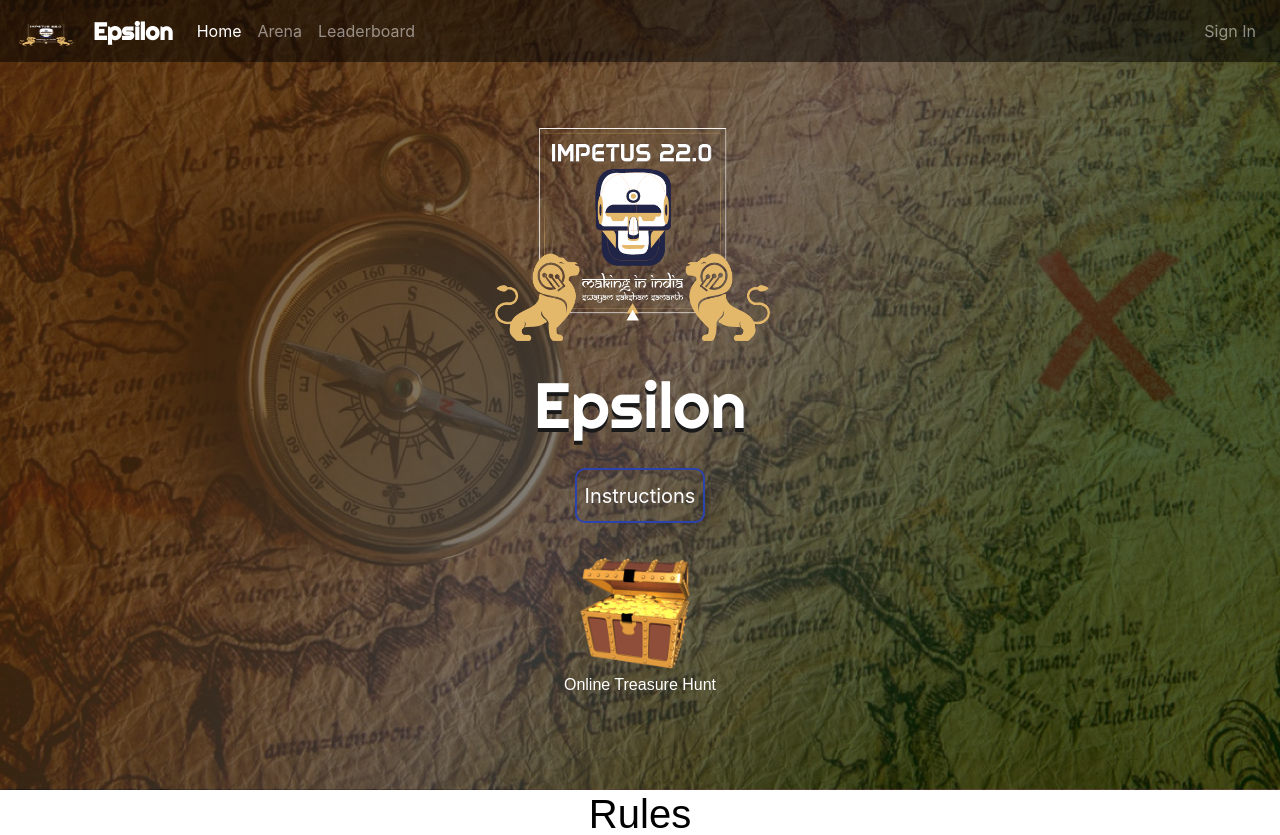
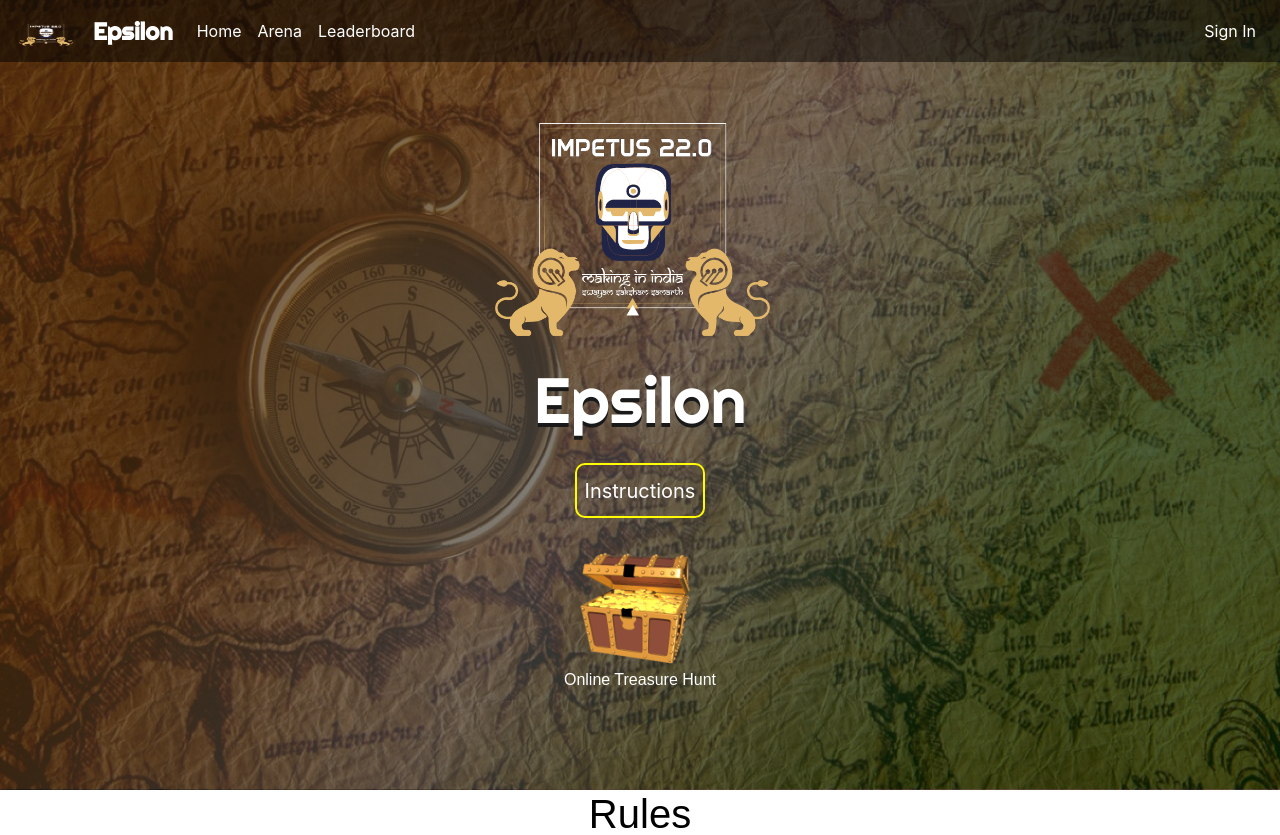
Before and after one commit to Nimitha-jagadeesha/Epsilonn-22, a Django app: page / in a window 1280 px wide. Shown: the top 835 px of the page. Run offline with Django 3.2, Linux system fonts and the light colour scheme; some libraries are stand-ins or nearby versions; some web fonts are replaced.

Commit message:
Update home.html

```diff
--- a/epsilon/templates/epsilon/home.html
+++ b/epsilon/templates/epsilon/home.html
@@ -116,7 +116,7 @@
         #but
         {
             color:white;
-            border:2px solid rgb(44, 67, 173);
+            border:2px solid rgb(255, 251, 4);
             height: 55px;
             width:130px;
             font-size:20px;
@@ -125,10 +125,7 @@
             border-radius: 10px;
 
         }
-      .div1
-      {
 
-      }
     </style>
     <style>
         .marq {
@@ -163,20 +160,20 @@
                 </li>
 
                 <li class="nav-item">
-                    <a class="nav-link" href="{% url 'Arena' %} ">Arena</a>
+                    <a class="nav-link active" href="{% url 'Arena' %} ">Arena</a>
                 </li>
 
                 <li class="nav-item">
-                    <a class="nav-link" href="{% url 'LeaderBoard' %} ">Leaderboard</a>
+                    <a class="nav-link active" href="{% url 'LeaderBoard' %} ">Leaderboard</a>
                 </li>
             </ul>
             {% if request.user.is_authenticated %}
             <div class="navbar-nav">
-                <a class="nav-item nav-link" href="{% url 'logout'%}">{{ user }} | Logout</a>
+                <a class="nav-item nav-link active" href="{% url 'logout'%}">{{ user }} | Logout</a>
             </div>
             {% else %}
             <div class="navbar-nav">
-                <a class="nav-item nav-link" href="{% url 'login'%}">Sign In</a>
+                <a class="nav-item nav-link active" href="{% url 'login'%}">Sign In</a>
             </div>
             {% endif %}
         </div>
@@ -190,7 +187,7 @@
     <div class="pic">
         <br />
         <div>
-            <img class="image" src="{% static 'img/logo.png'%}" alt="" width="250px" height="250px" />
+            <img class="image" src="{% static 'img/logo.png'%}" alt="" width="250px" height="250px" style="margin-top:-10px" />
          </div>
         <h2 style="color:white;font-family: 'Righteous', sans-serif;font-size: 4.0em; text-shadow: 0px 4px 0px rgb(25, 25, 26);margin-top:10px;margin-bottom: 25px;" class="text-center">Epsilon
         </h2>
```
